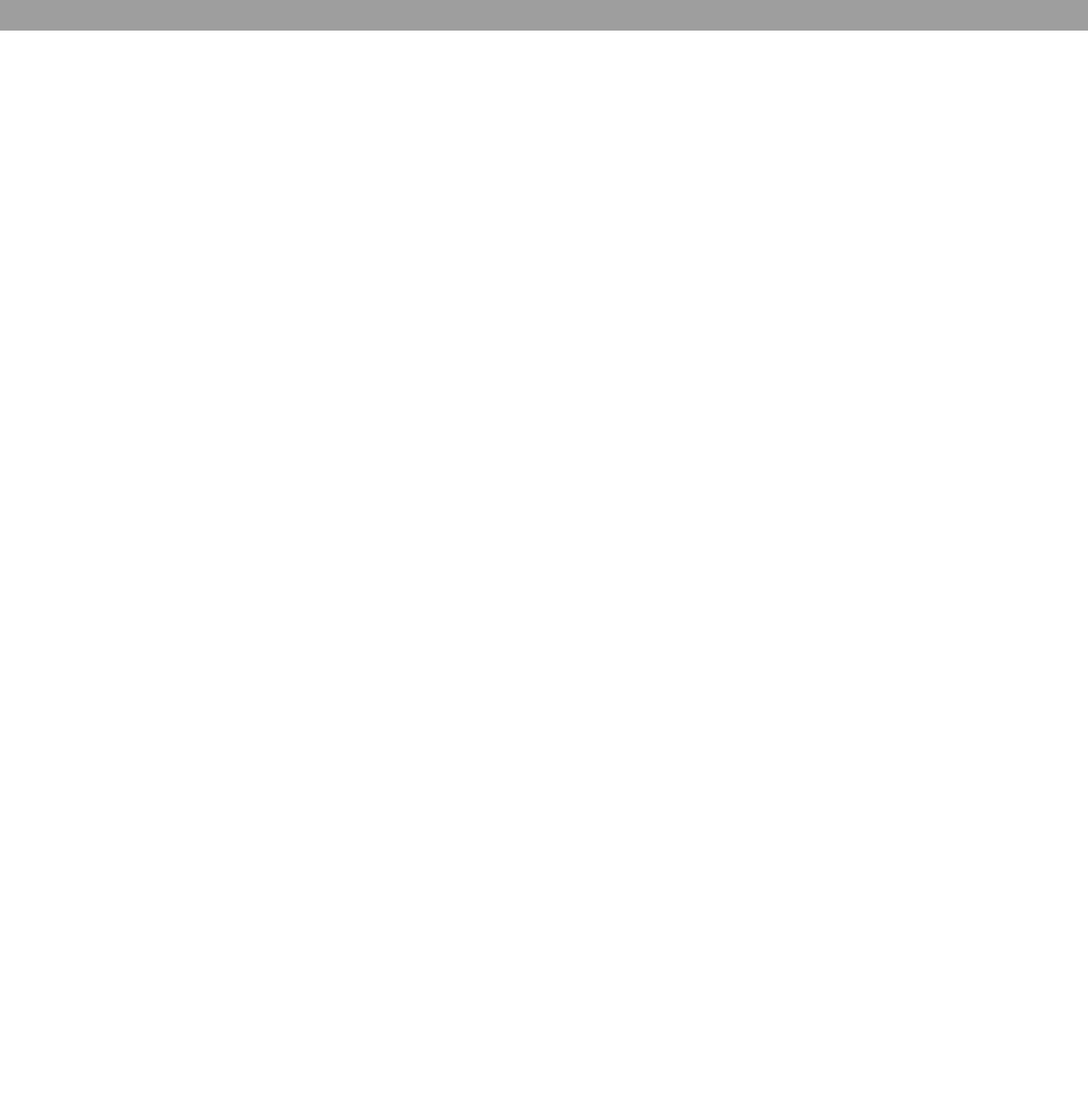
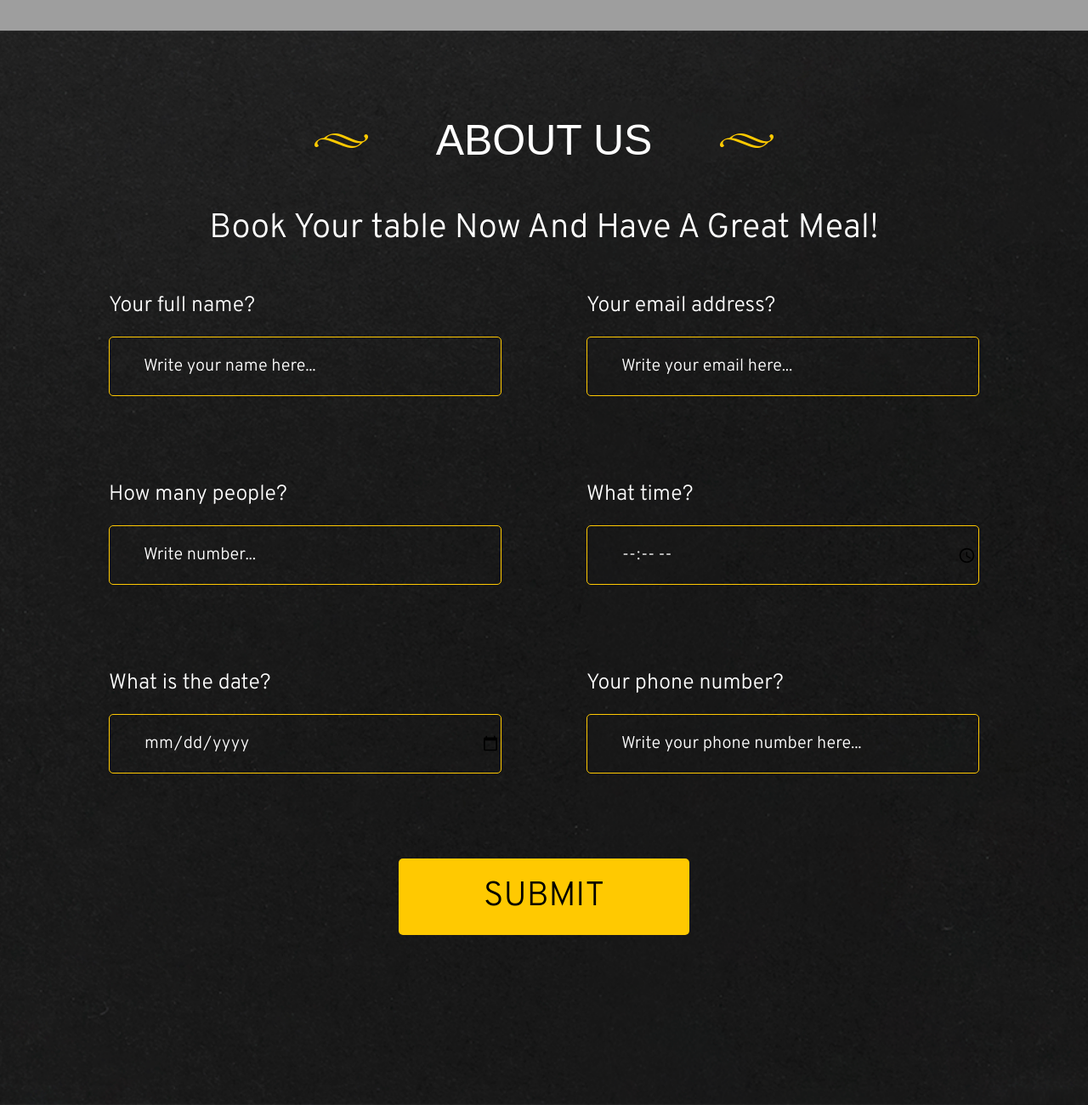
Before and after one commit to oleoot/L-gram, a plain HTML site: page index.html in a window 1280 px wide. Shown: the part 5050-6350 px from the top of the page at 85% size. Before the commit the page ends 5086 px from the top, so only its background shows below. Drawn offline with Linux system fonts and the light colour scheme; grey boxes are pictures that could not be loaded; a web font is replaced by a local one.

Commit message:
Book section

```diff
--- a/css/style.css
+++ b/css/style.css
@@ -142,6 +142,40 @@ display: block;
 width: 100%;
 min-height: 100%;
 }
+/* Book section ============================================================================================================================================================================ */
+#book{
+padding: 100px 0;
+background: url(../img/bg/bg-5.png) center/cover;
+}
+.book-wrap{
+grid-template-columns: 1fr 1fr;
+grid-gap: 100px;
+}
+.book-wrap input{
+width: 100%;
+height: 70px;
+border: 1px solid var(--accent-color);
+border-radius: 5px;
+outline: none;
+background: none;
+padding-left: 40px;
+color: var(--main-color);
+margin-top: 20px;
+}
+.book-wrap input::placeholder{
+font-size: 20px;
+color: var(--main-color);
+}
+#book button{
+padding: 20px 100px;
+text-transform: uppercase;
+background: var(--accent-color);
+border-radius: 5px;
+outline: none;
+border: none;
+margin: 100px auto;
+display: block;
+}
 /* Utility classes =================================================================================================================================================================== */
 .container{
 width: 80%;
@@ -177,8 +211,11 @@ margin: 0 80px;
 text-align: center;
 margin: 150px 0 100px;
 }
+.section-description-sm{
+margin: 50px 0;
+}
 .text-xs{
-font-size: 14px;
+font-size: 20px;
 font-family: 'Overpass', sans-serif;
 font-weight: 300;
 }
--- a/index.html
+++ b/index.html
@@ -115,6 +115,43 @@
             </div>
         </div>
     </section>
+    <section id="book">
+        <div class="container">
+            <div class="section-headline flex-container-center align-center">
+                <img src="img/icons/wings.png" alt="wings">
+                <p class="text-lg">About Us</p>
+                <img src="img/icons/wings.png" alt="wings">
+            </div>
+            <p class="section-description section-description-sm text-md">Book Your table Now And Have A Great Meal!</p>
+            <div class="book-wrap grid-container">
+                <div>
+                    <p class="text-sm">Your full name?</p>
+                    <input type="text" class="text-xs" placeholder="Write your name here...">
+                </div>
+                <div>
+                    <p class="text-sm">Your email address?</p>
+                    <input type="email" class="text-xs" placeholder="Write your email here...">
+                </div>
+                <div>
+                    <p class="text-sm">How many people?</p>
+                    <input type="number" class="text-xs" placeholder="Write number...">
+                </div>
+                <div>
+                    <p class="text-sm">What time?</p>
+                    <input type="time" class="text-xs" placeholder="Write time here...">
+                </div>
+                <div>
+                    <p class="text-sm">What is the date?</p>
+                    <input type="date" class="text-xs" placeholder="Write date here...">
+                </div>
+                <div>
+                    <p class="text-sm">Your phone number?</p>
+                    <input type="tel" class="text-xs" placeholder="Write your phone number here...">
+                </div>
+            </div>
+            <button type="submit" class="text-md">Submit</button>
+        </div>
+    </section>
 </body>
 
 </html>
```
